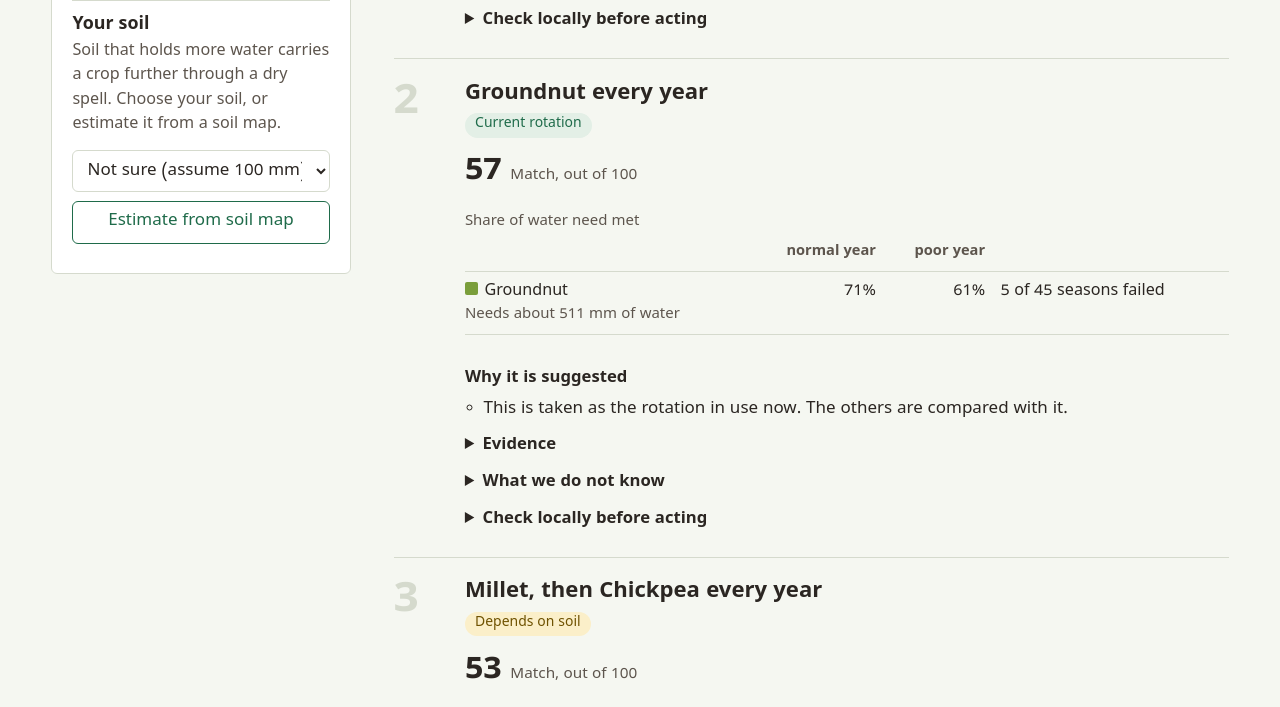
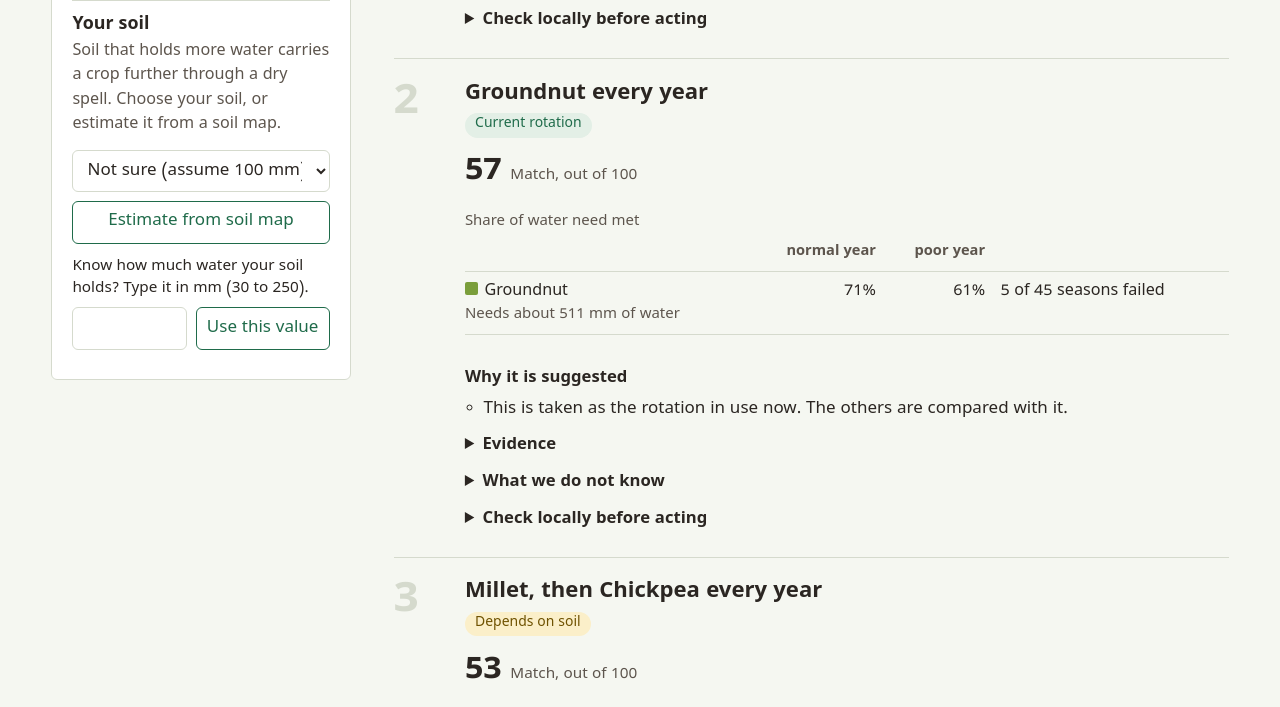
Before and after one commit to demonjd2026-afk/khetsat, a plain HTML site: page index.html in a window 1280 px wide. Shown: the part 3272-3979 px from the top of the page. Drawn offline with nearby package versions, Linux system fonts and the light colour scheme; a web font is replaced by a local one.

Commit message:
Soil: own value field, labels checked against FAO-56
Adds a field under "Your soil" to type a known water-storage value
(30 to 250 mm) and re-run the 45 years with it. The four soil
options are now checked against FAO-56 Table 19, the one-metre root
zone against Table 22, and METHODS states what soil properties are
not counted.

```diff
--- a/app/app.js
+++ b/app/app.js
@@ -840,6 +840,16 @@
     box.appendChild(h("label", { for: "soil-select", class: "visually-hidden", text: t("soil_pick_title") }));
     box.appendChild(select);
     box.appendChild(button);
+    // A value from a soil test or an agriculture officer, for anyone who has one.
+    var own = h("input", { id: "soil-own", type: "number", min: "30", max: "250", step: "5", inputmode: "numeric" });
+    var useOwn = h("button", { type: "button", text: t("soil_own_apply"), onclick: function () {
+      var mm = Math.round(Number(own.value));
+      if (!own.value || !(mm >= 30 && mm <= 250)) { state.soilMessage = { key: "soil_own_bad", bad: true }; renderSoilPick(); return; }
+      chooseSoil(mm, { key: "soil_own_note", params: { mm: mm } });
+    } });
+    if (state.soilBusy) { own.disabled = true; useOwn.disabled = true; }
+    box.appendChild(h("label", { for: "soil-own", class: "own-label", text: t("soil_own_label") }));
+    box.appendChild(h("div", { class: "own" }, own, useOwn));
     box.appendChild(h("p", { class: "note" + (shown && shown.bad ? " bad" : ""), role: "status", text: shown ? t(shown.key, shown.params) : "" }));
   }
 
--- a/app/i18n-soil.js
+++ b/app/i18n-soil.js
@@ -15,6 +15,10 @@
       soil_estimating: "Reading the soil map and re-running 45 years. This takes a few seconds.",
       soil_estimated: "Soil map estimate: about {mm} mm in the top metre, {km} km from this point. It is a modelled value, not a field test.",
       soil_estimate_failed: "The soil map could not be read for this place. Choose a soil type instead.",
+      soil_own_label: "Know how much water your soil holds? Type it in mm (30 to 250).",
+      soil_own_apply: "Use this value",
+      soil_own_note: "Using the value you typed: {mm} mm.",
+      soil_own_bad: "Type a number from 30 to 250.",
       soil_rerun_failed: "NASA's data service could not be reached, so the result was not updated.",
       change_title: "What has changed: 2011 to 2025 against 1981 to 2010",
       change_rain: "Monsoon rain averaged {recent} mm in 2011 to 2025, against {earlier} mm in 1981 to 2010.",
@@ -35,6 +39,10 @@
       soil_estimating: "నేల పటాన్ని చదివి, 45 ఏళ్ల లెక్కను మళ్లీ చేస్తున్నాం. కొన్ని క్షణాలు పడుతుంది.",
       soil_estimated: "నేల పటం అంచనా: పై ఒక మీటరులో సుమారు {mm} మి.మీ.; ఈ చోటు నుంచి {km} కి.మీ. దూరంలో. ఇది నమూనా విలువ, పొలంలో చేసిన పరీక్ష కాదు.",
       soil_estimate_failed: "ఈ ప్రాంతానికి నేల పటాన్ని చదవలేకపోయాం. నేల రకాన్ని ఎంచుకోండి.",
+      soil_own_label: "మీ నేల ఎంత నీరు నిలుపుతుందో తెలుసా? మి.మీ.లో టైప్ చేయండి (30 నుంచి 250).",
+      soil_own_apply: "ఈ విలువను వాడు",
+      soil_own_note: "మీరు టైప్ చేసిన విలువ వాడుతున్నాం: {mm} మి.మీ.",
+      soil_own_bad: "30 నుంచి 250 మధ్య సంఖ్య టైప్ చేయండి.",
       soil_rerun_failed: "నాసా డేటా సేవను చేరుకోలేకపోయాం, కాబట్టి ఫలితం మారలేదు.",
       change_title: "ఏమి మారింది: 1981–2010తో పోలిస్తే 2011–2025",
       change_rain: "2011 నుంచి 2025 వరకు రుతుపవన వర్షం సగటున {recent} మి.మీ.; 1981 నుంచి 2010 వరకు {earlier} మి.మీ.",
@@ -55,6 +63,10 @@
       soil_estimating: "मिट्टी का नक्शा पढ़कर 45 साल का हिसाब दोबारा किया जा रहा है। इसमें कुछ सेकंड लगेंगे।",
       soil_estimated: "मिट्टी के नक्शे का अनुमान: ऊपरी एक मीटर में लगभग {mm} मिमी; इस जगह से {km} किमी दूर। यह मॉडल का मान है, खेत की जाँच नहीं।",
       soil_estimate_failed: "इस जगह के लिए मिट्टी का नक्शा नहीं पढ़ा जा सका। मिट्टी का प्रकार चुनें।",
+      soil_own_label: "क्या आपको पता है कि आपकी मिट्टी कितना पानी रोकती है? मिमी में लिखें (30 से 250)।",
+      soil_own_apply: "यह मान लगाएँ",
+      soil_own_note: "आपका लिखा मान लगाया गया है: {mm} मिमी।",
+      soil_own_bad: "30 से 250 के बीच की संख्या लिखें।",
       soil_rerun_failed: "नासा की डेटा सेवा तक नहीं पहुँचा जा सका, इसलिए नतीजा नहीं बदला।",
       change_title: "क्या बदला: 1981–2010 की तुलना में 2011–2025",
       change_rain: "2011 से 2025 में मानसून की बारिश औसतन {recent} मिमी रही; 1981 से 2010 में {earlier} मिमी।",
@@ -75,6 +87,10 @@
       soil_estimating: "மண் வரைபடத்தைப் படித்து, 45 ஆண்டுக் கணக்கை மீண்டும் செய்கிறோம். சில நொடிகள் ஆகும்.",
       soil_estimated: "மண் வரைபட மதிப்பீடு: மேல் ஒரு மீட்டரில் சுமார் {mm} மி.மீ.; இந்த இடத்திலிருந்து {km} கி.மீ. தொலைவில். இது மாதிரி மதிப்பு, வயலில் செய்த சோதனை அல்ல.",
       soil_estimate_failed: "இந்த இடத்திற்கு மண் வரைபடத்தைப் படிக்க முடியவில்லை. மண் வகையைத் தேர்ந்தெடுங்கள்.",
+      soil_own_label: "உங்கள் மண் எவ்வளவு நீரைத் தேக்கும் என்று தெரியுமா? மி.மீ.யில் தட்டச்சு செய்யுங்கள் (30 முதல் 250).",
+      soil_own_apply: "இந்த மதிப்பைப் பயன்படுத்து",
+      soil_own_note: "நீங்கள் தட்டச்சு செய்த மதிப்பு பயன்படுத்தப்படுகிறது: {mm} மி.மீ.",
+      soil_own_bad: "30 முதல் 250 வரையிலான எண்ணைத் தட்டச்சு செய்யுங்கள்.",
       soil_rerun_failed: "நாசா தரவுச் சேவையை அணுக முடியவில்லை, அதனால் முடிவு மாறவில்லை.",
       change_title: "என்ன மாறியுள்ளது: 1981–2010 உடன் 2011–2025 ஒப்பீடு",
       change_rain: "2011 முதல் 2025 வரை பருவமழை சராசரியாக {recent} மி.மீ.; 1981 முதல் 2010 வரை {earlier} மி.மீ.",
@@ -95,6 +111,10 @@
       soil_estimating: "ಮಣ್ಣಿನ ನಕ್ಷೆಯನ್ನು ಓದಿ, 45 ವರ್ಷಗಳ ಲೆಕ್ಕವನ್ನು ಮತ್ತೆ ಮಾಡಲಾಗುತ್ತಿದೆ. ಕೆಲವು ಕ್ಷಣ ಬೇಕು.",
       soil_estimated: "ಮಣ್ಣಿನ ನಕ್ಷೆಯ ಅಂದಾಜು: ಮೇಲಿನ ಒಂದು ಮೀಟರ್‌ನಲ್ಲಿ ಸುಮಾರು {mm} ಮಿ.ಮೀ.; ಈ ಸ್ಥಳದಿಂದ {km} ಕಿ.ಮೀ. ದೂರದಲ್ಲಿ. ಇದು ಮಾದರಿಯ ಮೌಲ್ಯ, ಹೊಲದಲ್ಲಿ ಮಾಡಿದ ಪರೀಕ್ಷೆ ಅಲ್ಲ.",
       soil_estimate_failed: "ಈ ಸ್ಥಳಕ್ಕೆ ಮಣ್ಣಿನ ನಕ್ಷೆಯನ್ನು ಓದಲಾಗಲಿಲ್ಲ. ಮಣ್ಣಿನ ಬಗೆಯನ್ನು ಆಯ್ಕೆಮಾಡಿ.",
+      soil_own_label: "ನಿಮ್ಮ ಮಣ್ಣು ಎಷ್ಟು ನೀರು ಹಿಡಿದಿಡುತ್ತದೆ ಎಂದು ಗೊತ್ತೇ? ಮಿ.ಮೀ.ನಲ್ಲಿ ಟೈಪ್ ಮಾಡಿ (30 ರಿಂದ 250).",
+      soil_own_apply: "ಈ ಮೌಲ್ಯ ಬಳಸಿ",
+      soil_own_note: "ನೀವು ಟೈಪ್ ಮಾಡಿದ ಮೌಲ್ಯ ಬಳಸಲಾಗುತ್ತಿದೆ: {mm} ಮಿ.ಮೀ.",
+      soil_own_bad: "30 ರಿಂದ 250 ರ ನಡುವಿನ ಸಂಖ್ಯೆ ಟೈಪ್ ಮಾಡಿ.",
       soil_rerun_failed: "ನಾಸಾ ದತ್ತಾಂಶ ಸೇವೆಯನ್ನು ತಲುಪಲಾಗಲಿಲ್ಲ, ಆದ್ದರಿಂದ ಫಲಿತಾಂಶ ಬದಲಾಗಿಲ್ಲ.",
       change_title: "ಏನು ಬದಲಾಗಿದೆ: 1981–2010ಕ್ಕೆ ಹೋಲಿಸಿದರೆ 2011–2025",
       change_rain: "2011ರಿಂದ 2025ರವರೆಗೆ ಮುಂಗಾರು ಮಳೆ ಸರಾಸರಿ {recent} ಮಿ.ಮೀ.; 1981ರಿಂದ 2010ರವರೆಗೆ {earlier} ಮಿ.ಮೀ.",
@@ -115,6 +135,10 @@
       soil_estimating: "मृदा नकाशा वाचून 45 वर्षांचा हिशेब पुन्हा केला जात आहे. याला काही सेकंद लागतात.",
       soil_estimated: "मृदा नकाशाचा अंदाज: वरच्या एक मीटरमध्ये सुमारे {mm} मिमी; या ठिकाणापासून {km} किमी अंतरावर. हे प्रारूपाचे मूल्य आहे, शेतातील चाचणी नाही.",
       soil_estimate_failed: "या ठिकाणासाठी मृदा नकाशा वाचता आला नाही. जमिनीचा प्रकार निवडा.",
+      soil_own_label: "तुमची माती किती पाणी धरून ठेवते हे माहीत आहे का? मिमीमध्ये लिहा (30 ते 250).",
+      soil_own_apply: "हे मूल्य वापरा",
+      soil_own_note: "तुम्ही लिहिलेले मूल्य वापरले आहे: {mm} मिमी.",
+      soil_own_bad: "30 ते 250 मधील संख्या लिहा.",
       soil_rerun_failed: "नासाच्या माहिती सेवेशी संपर्क झाला नाही, त्यामुळे निकाल बदलला नाही.",
       change_title: "काय बदलले: 1981–2010 च्या तुलनेत 2011–2025",
       change_rain: "2011 ते 2025 मध्ये मान्सूनचा पाऊस सरासरी {recent} मिमी होता; 1981 ते 2010 मध्ये {earlier} मिमी.",
@@ -135,6 +159,10 @@
       soil_estimating: "ମାଟି ମାନଚିତ୍ର ପଢ଼ି 45 ବର୍ଷର ହିସାବ ପୁଣି କରାଯାଉଛି। କିଛି ସେକେଣ୍ଡ ଲାଗିବ।",
       soil_estimated: "ମାଟି ମାନଚିତ୍ରର ଅନୁମାନ: ଉପର ଏକ ମିଟରରେ ପ୍ରାୟ {mm} ମି.ମି.; ଏହି ସ୍ଥାନରୁ {km} କି.ମି. ଦୂରରେ। ଏହା ମଡେଲ୍‌ର ମୂଲ୍ୟ, ଜମିର ପରୀକ୍ଷା ନୁହେଁ।",
       soil_estimate_failed: "ଏହି ସ୍ଥାନ ପାଇଁ ମାଟି ମାନଚିତ୍ର ପଢ଼ିହେଲା ନାହିଁ। ମାଟିର ପ୍ରକାର ବାଛନ୍ତୁ।",
+      soil_own_label: "ଆପଣଙ୍କ ମାଟି କେତେ ପାଣି ଧରି ରଖେ ଜାଣନ୍ତି କି? ମି.ମି.ରେ ଲେଖନ୍ତୁ (30 ରୁ 250)।",
+      soil_own_apply: "ଏହି ମୂଲ୍ୟ ବ୍ୟବହାର କରନ୍ତୁ",
+      soil_own_note: "ଆପଣ ଲେଖିଥିବା ମୂଲ୍ୟ ବ୍ୟବହାର ହେଉଛି: {mm} ମି.ମି.।",
+      soil_own_bad: "30 ରୁ 250 ମଧ୍ୟରେ ଏକ ସଂଖ୍ୟା ଲେଖନ୍ତୁ।",
       soil_rerun_failed: "ନାସାର ତଥ୍ୟ ସେବା ସହ ସଂଯୋଗ ହେଲା ନାହିଁ, ତେଣୁ ଫଳାଫଳ ବଦଳିଲା ନାହିଁ।",
       change_title: "କ'ଣ ବଦଳିଛି: 1981–2010 ତୁଳନାରେ 2011–2025",
       change_rain: "2011 ରୁ 2025 ମଧ୍ୟରେ ମୌସୁମୀ ବର୍ଷା ହାରାହାରି {recent} ମି.ମି. ଥିଲା; 1981 ରୁ 2010 ମଧ୍ୟରେ {earlier} ମି.ମି.।",
--- a/app/styles.css
+++ b/app/styles.css
@@ -140,6 +140,10 @@ details.fold.trust { margin-top: 1.6rem; background: none; border: 0; border-top
 .soil-pick select { border: 1px solid var(--rule); background: var(--white); color: var(--soil); }
 .soil-pick button { border: 1px solid var(--paddy); background: var(--white); color: var(--paddy); cursor: pointer; }
 .soil-pick button:disabled, .soil-pick select:disabled { opacity: 0.6; cursor: progress; }
+.soil-pick .own-label { display: block; font-size: 0.9rem; margin: 0.2rem 0 0.35rem; }
+.soil-pick .own { display: flex; gap: 0.5rem; }
+.soil-pick .own input { font: inherit; flex: 1 1 5rem; min-width: 0; padding: 0.45rem 0.6rem; border: 1px solid var(--rule); border-radius: 6px; margin-bottom: 0.5rem; background: var(--white); color: var(--soil); }
+.soil-pick .own button { flex: 0 0 auto; width: auto; }
 .soil-pick .note { margin: 0; }
 .soil-pick .note:empty { display: none; }
 .soil-pick .note.bad { color: var(--laterite); font-weight: 600; }
```
Also changed, not shown: 1 other file.
